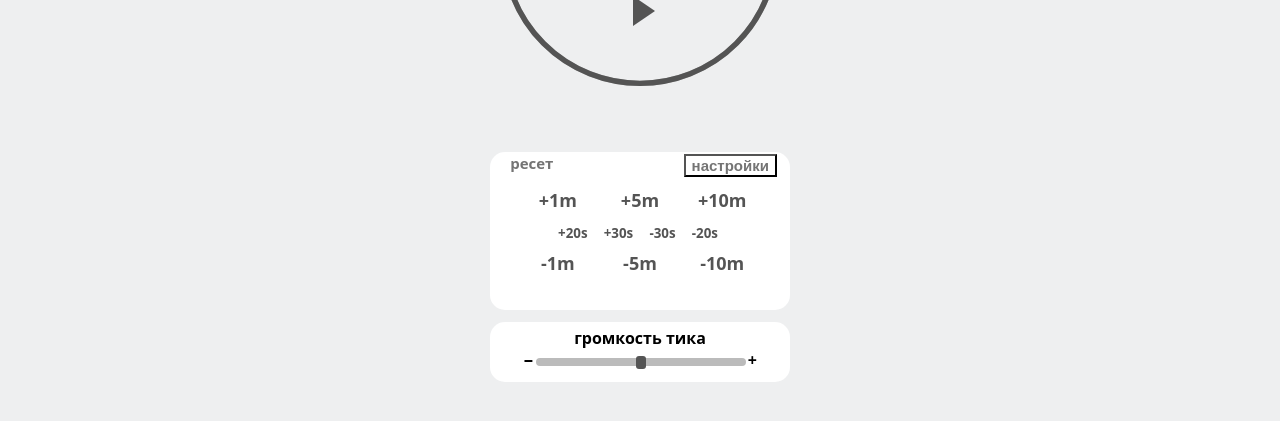
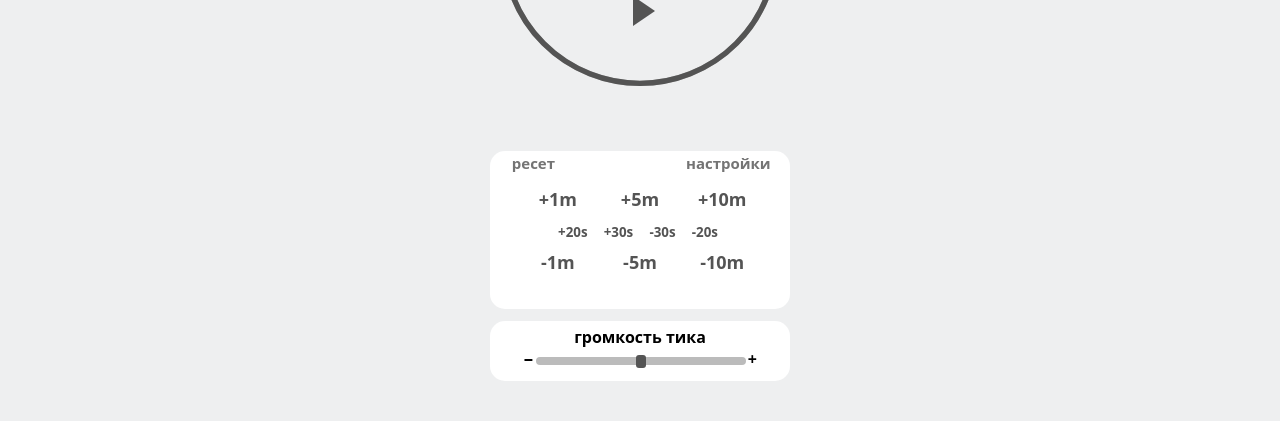
Before and after one commit to halareka/kitchen_timer, a plain HTML site: page index.html in a window 1280 px wide. Shown: the part 285-706 px from the top of the page. Drawn offline with Linux system fonts and the light colour scheme.

Commit message:
Update style.css

```diff
--- a/style.css
+++ b/style.css
@@ -196,6 +196,24 @@ button[data-setter-th] {
 button[data-setter-th]:hover {
     opacity: 0.5;
 }
+button[data-setter-th1] {
+    position: relative;
+    margin-top: 8px;
+    top: -2px;
+    left: -2px;
+    outline: none;
+    background-color: #ffffff;
+    border:none ;
+    border-radius: 0px;
+    font-family: system-ui, -apple-system, BlinkMacSystemFont, 'Segoe UI', Roboto, Oxygen, Ubuntu, Cantarell, 'Open Sans', 'Helvetica Neue', sans-serif;
+    font-weight: 300;
+    font-size: 4;
+    color: #545454;
+    cursor: pointer;
+}
+button[data-setter-th1]:hover {
+    opacity: 0.5;
+}
 .menu{
     background: #ffffff; /* Цвет фона */
     color: #fff; /* Цвет текста */
```
